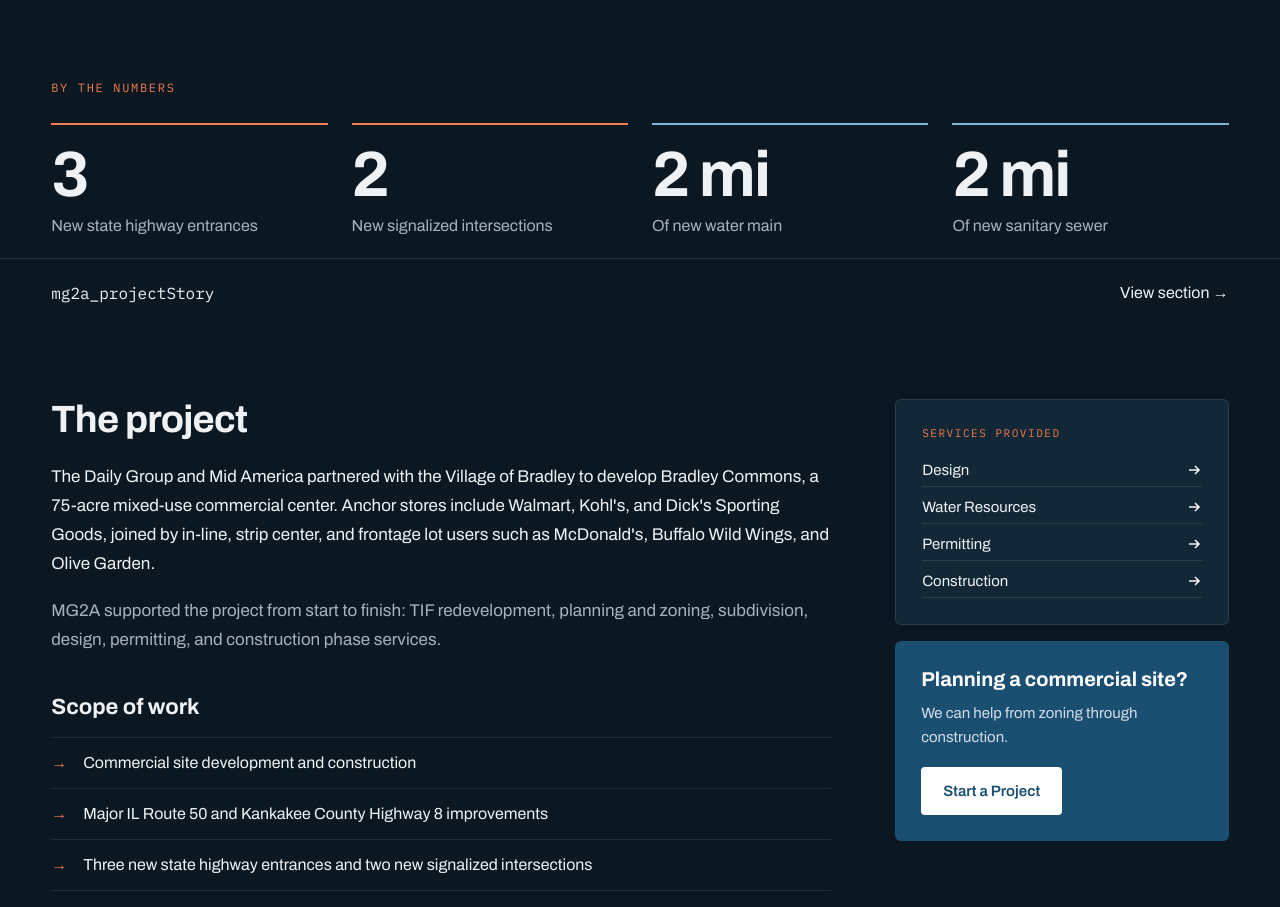
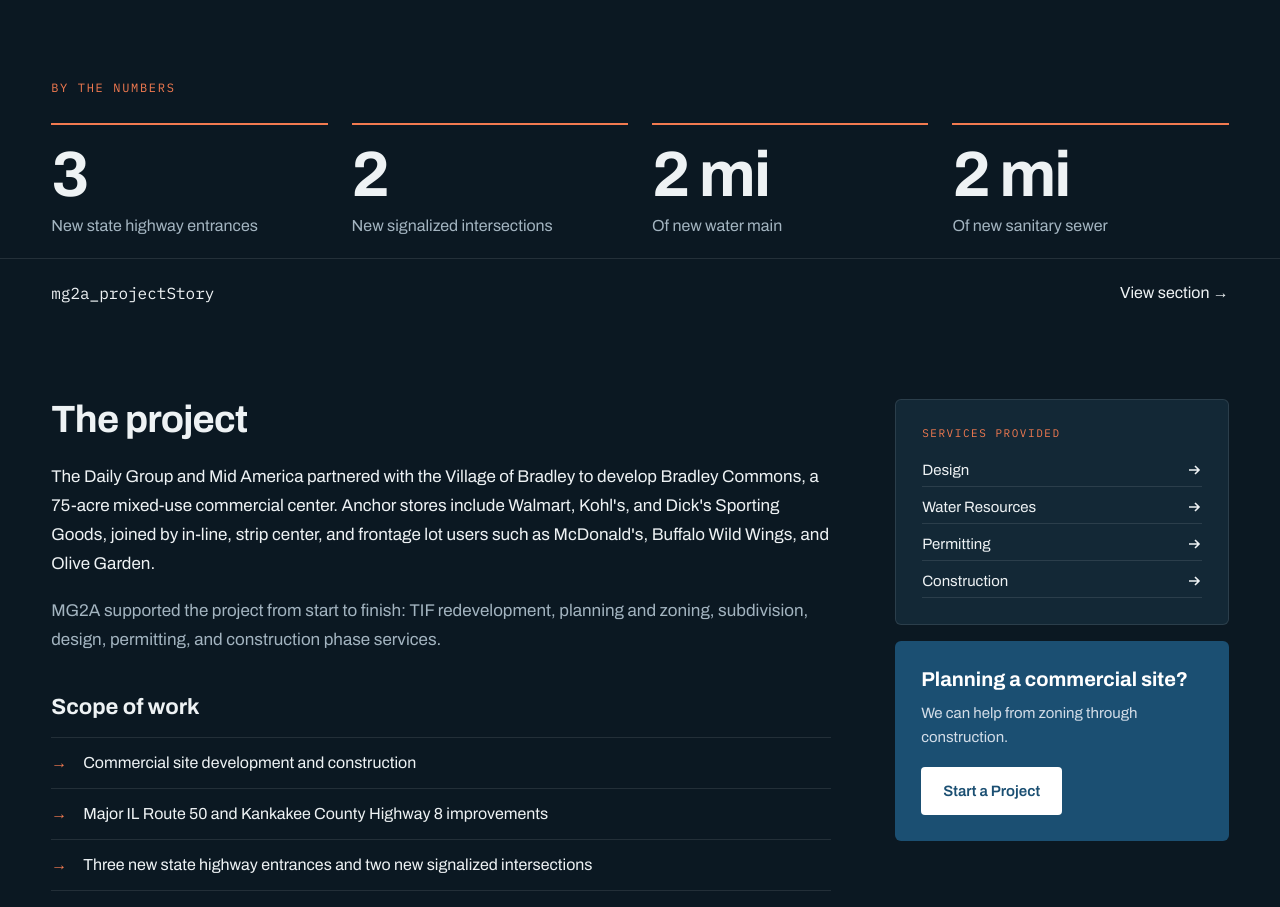
Before and after one commit to jeremyd123-din/mg2a, a Next.js app: page /blocks in a window 1280 px wide. Shown: the part 6340-7247 px from the top of the page. Built offline with nearby package versions, Linux system fonts and the light colour scheme; no server answers.

Commit message:
Use orange bars for all project statistics

```diff
--- a/components/mg2a/blocks/MG2AExpansion.jsx
+++ b/components/mg2a/blocks/MG2AExpansion.jsx
@@ -207,13 +207,10 @@ export function MG2AProjectStats({ data }) {
         {data.title}
       </div>
       <div className="mt-7 grid grid-cols-[repeat(auto-fit,minmax(min(100%,220px),1fr))] gap-6">
-        {data.items?.map((item, i) => (
+        {data.items?.map((item) => (
           <div
             key={item._key}
-            className={
-              "border-t-2 pt-[18px] " +
-              (i < 2 ? "border-[var(--accent)]" : "border-[var(--water)]")
-            }
+            className="border-t-2 border-[var(--accent)] pt-[18px]"
           >
             <div className="text-[clamp(48px,5vw,64px)] leading-none font-bold tracking-[-.03em]">
               {item.value}
```
